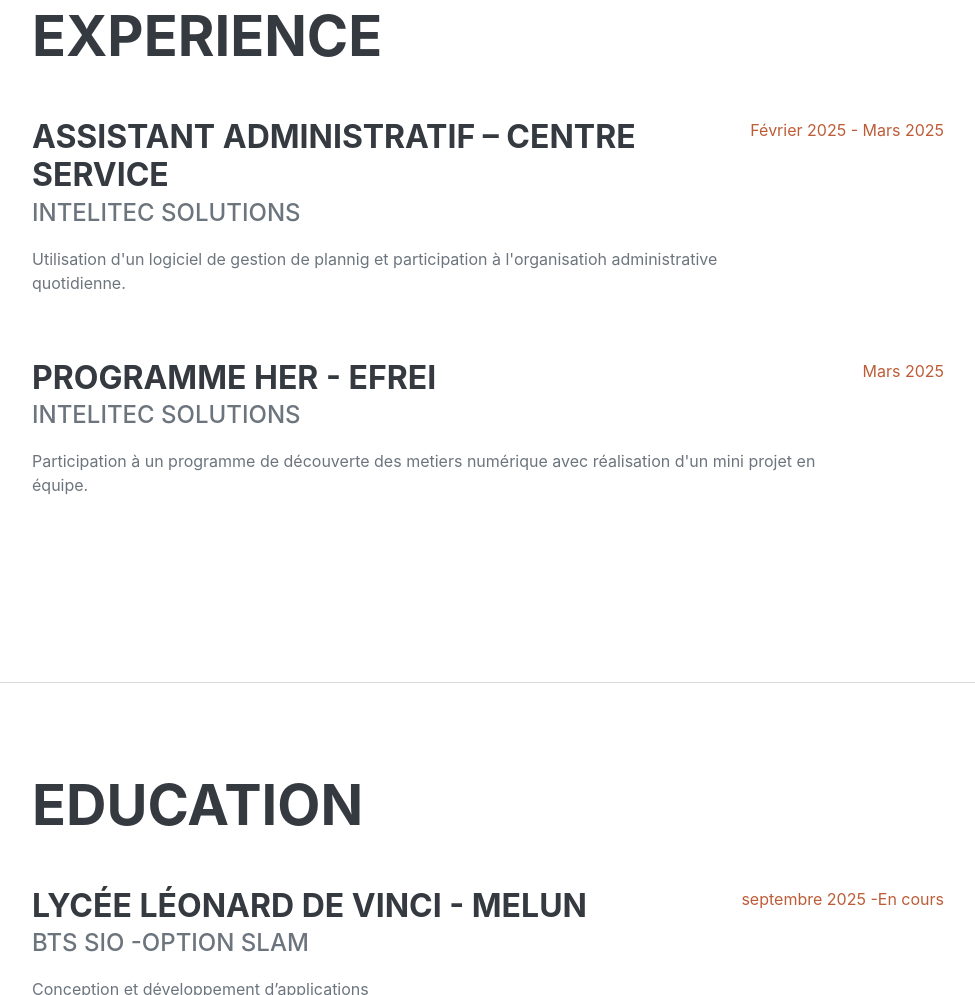
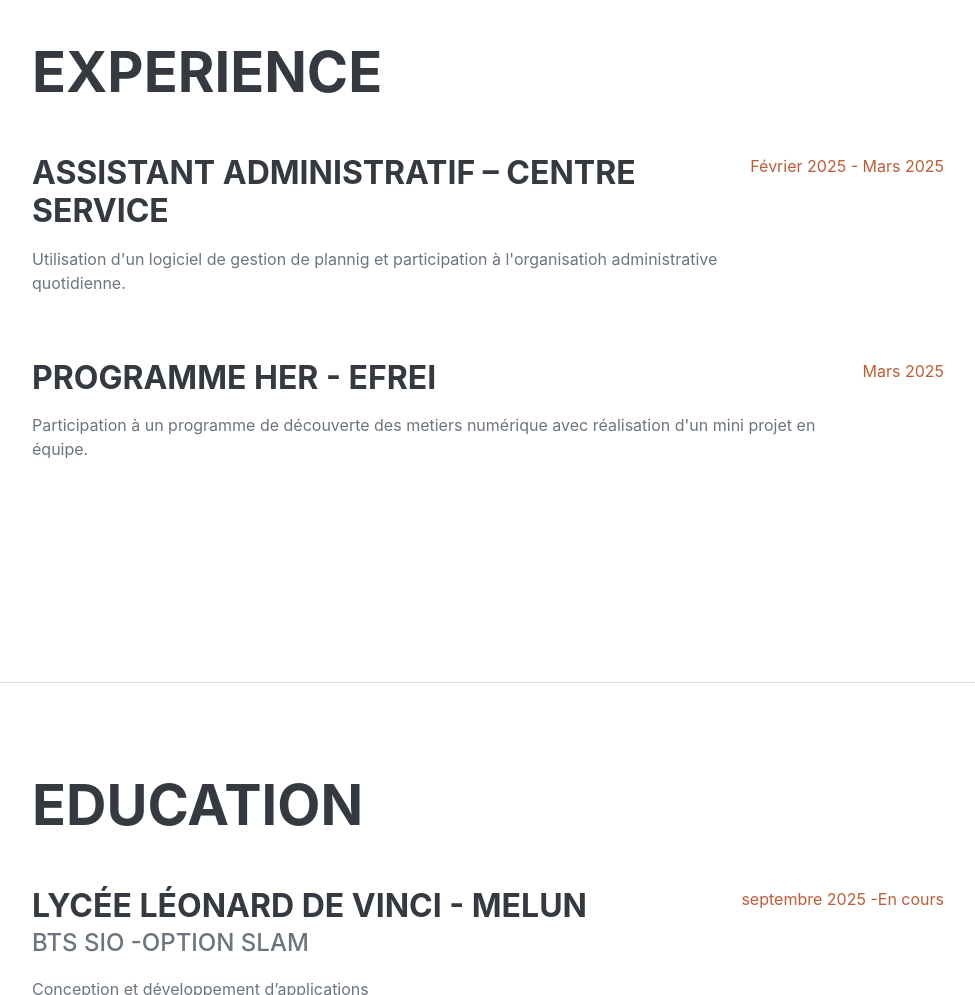
Before and after one commit to Hawa-06/Hawa-06.github.io, a plain HTML site: page index.html in a window 1280 px wide. Shown: the part 919-1914 px from the top of the page, without its empty margins (288-1263 px from the left). Drawn offline with nearby package versions, Linux system fonts and the light colour scheme; a web font is replaced by a local one.

Commit message:
Update index.html

```diff
--- a/index.html
+++ b/index.html
@@ -65,7 +65,7 @@
                     <div class="d-flex flex-column flex-md-row justify-content-between mb-5">
                         <div class="flex-grow-1">
                             <h3 class="mb-0">Assistant administratif – Centre Service</h3>
-                            <div class="subheading mb-3">Intelitec Solutions</div>
+                            <div class="subheading mb-3"></div>
                             <p>Utilisation d'un logiciel de gestion de plannig et participation à l'organisatioh administrative quotidienne.</p>
                         </div>
                         <div class="flex-shrink-0"><span class="text-primary">Février 2025 - Mars 2025</span></div>
@@ -73,7 +73,7 @@
                     <div class="d-flex flex-column flex-md-row justify-content-between mb-5">
                         <div class="flex-grow-1">
                             <h3 class="mb-0">Programme her - Efrei</h3>
-                            <div class="subheading mb-3">Intelitec Solutions</div>
+                            <div class="subheading mb-3"></div>
                             <p>Participation à un programme de découverte des metiers numérique avec réalisation d'un mini projet en équipe.</p>
                          </div>
                          <div class="flex-shrink-0"><span class="text-primary">Mars 2025</span></div>
```
